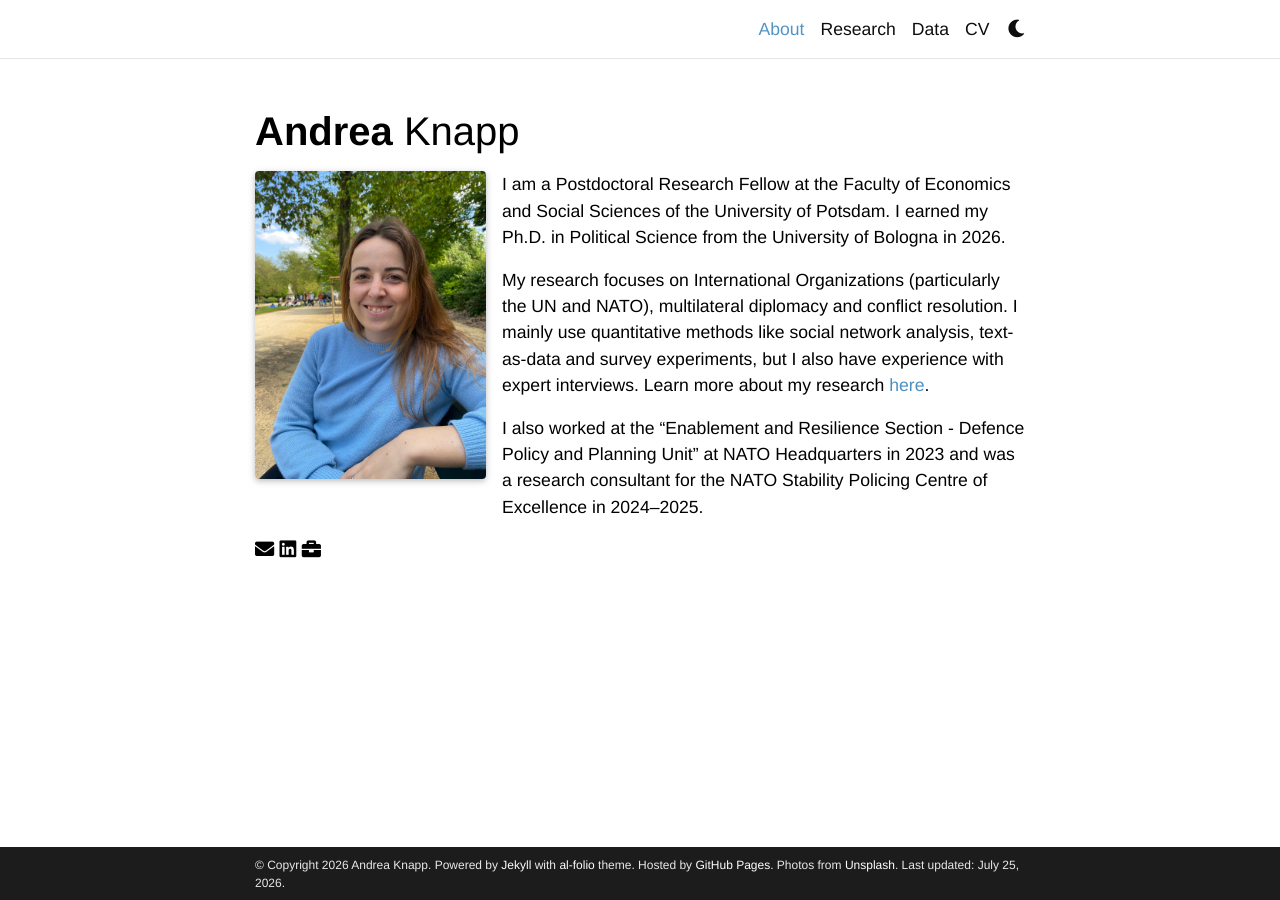
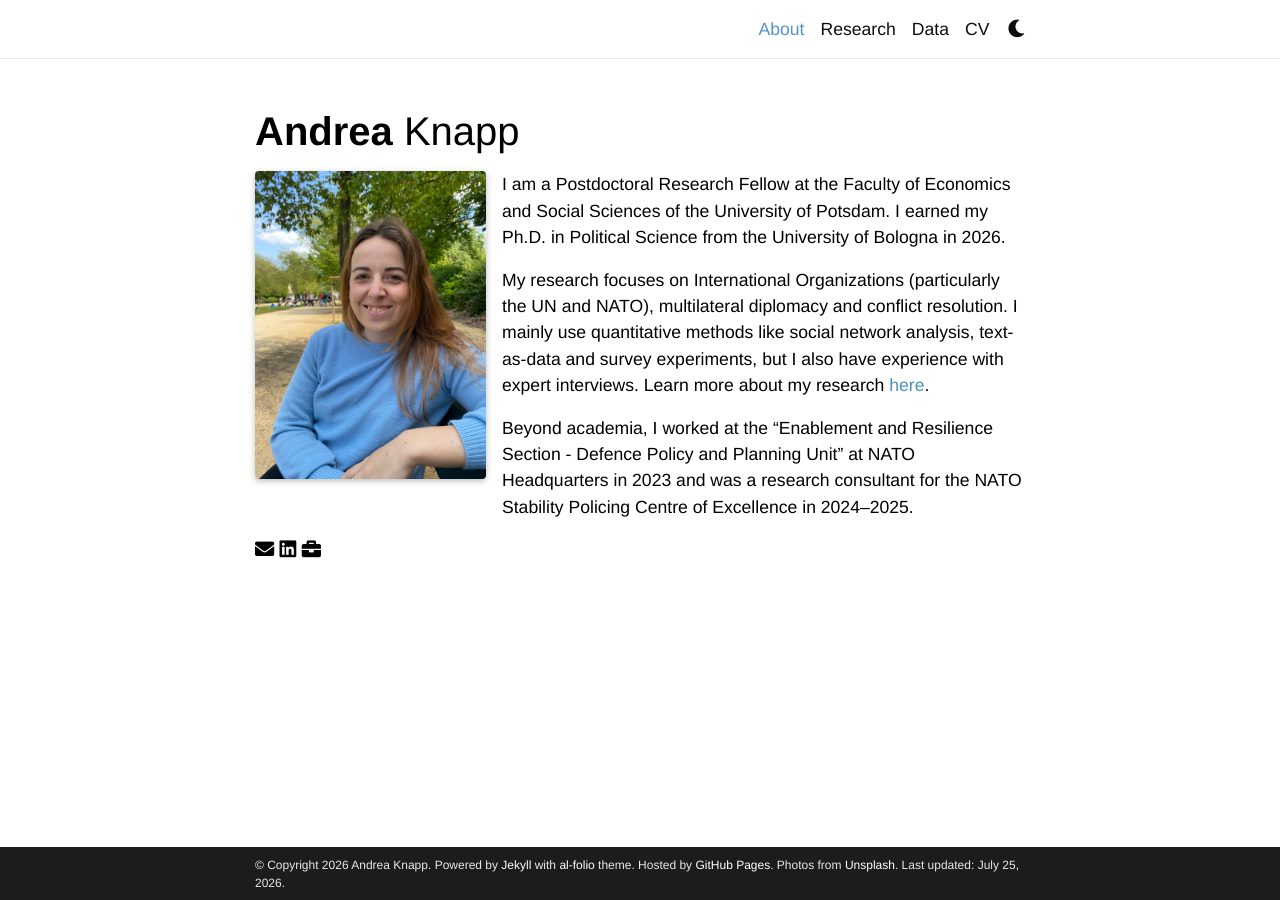
Before and after one commit to andrea-knpp/website, a Jekyll site: the page built from _pages/about.md, in a window 1280 px wide. Built offline with Jekyll 4.4.1, drawn with Linux system fonts in a browser that asks for light colours; full-size pictures stand in for the smaller copies a plugin makes; comment, search, counter and statistics services are not loaded; a style sheet for code colours, icons or effects is not loaded.

Commit message:
Update about.md

```diff
--- a/_pages/about.md
+++ b/_pages/about.md
@@ -17,4 +17,4 @@
 
 My research focuses on International Organizations (particularly the UN and NATO), multilateral diplomacy and conflict resolution. I mainly use quantitative methods like social network analysis, text-as-data and survey experiments, but I also have experience with expert interviews. Learn more about my research [here](https://andrea-knpp.github.io/website/research/).
 
-I also worked at the "Enablement and Resilience Section - Defence Policy and Planning Unit" at NATO Headquarters in 2023 and was a research consultant for the NATO Stability Policing Centre of Excellence in 2024–2025.
+Beyond academia, I worked at the "Enablement and Resilience Section - Defence Policy and Planning Unit" at NATO Headquarters in 2023 and was a research consultant for the NATO Stability Policing Centre of Excellence in 2024–2025.
```
